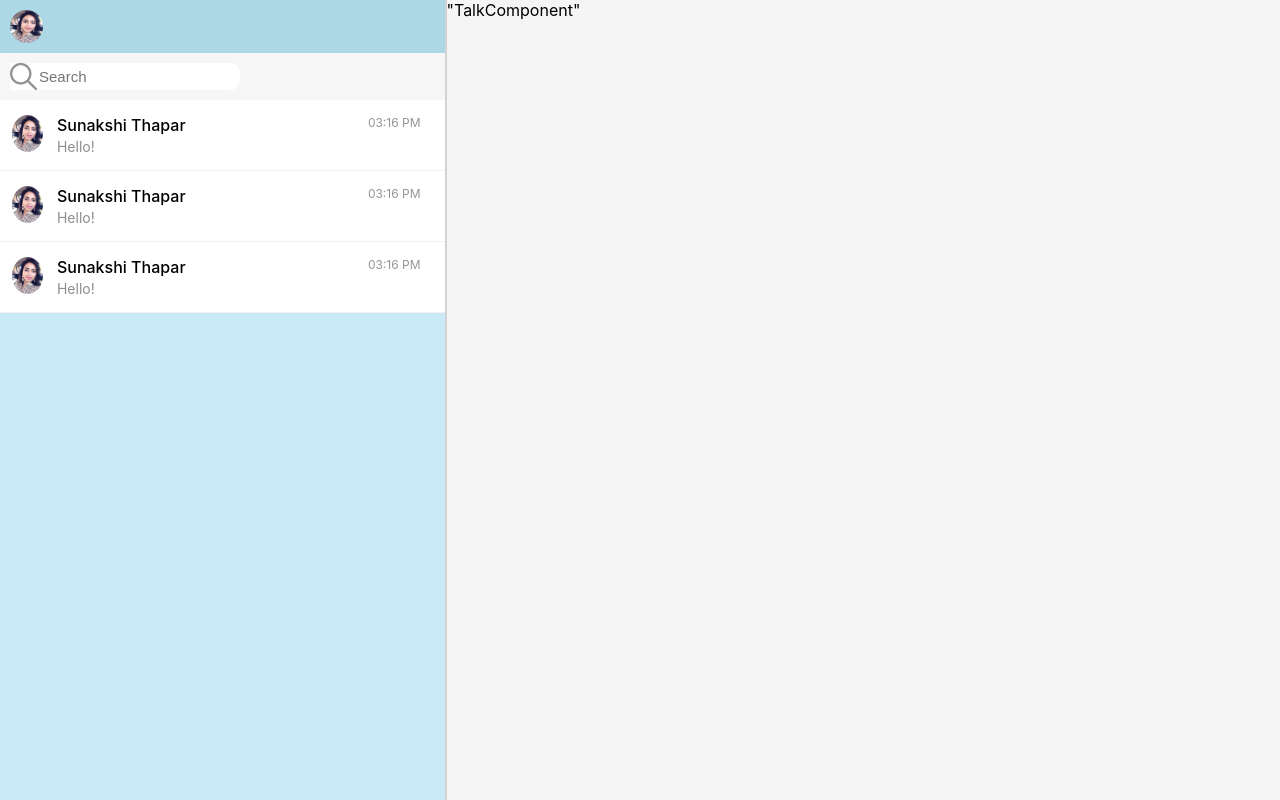
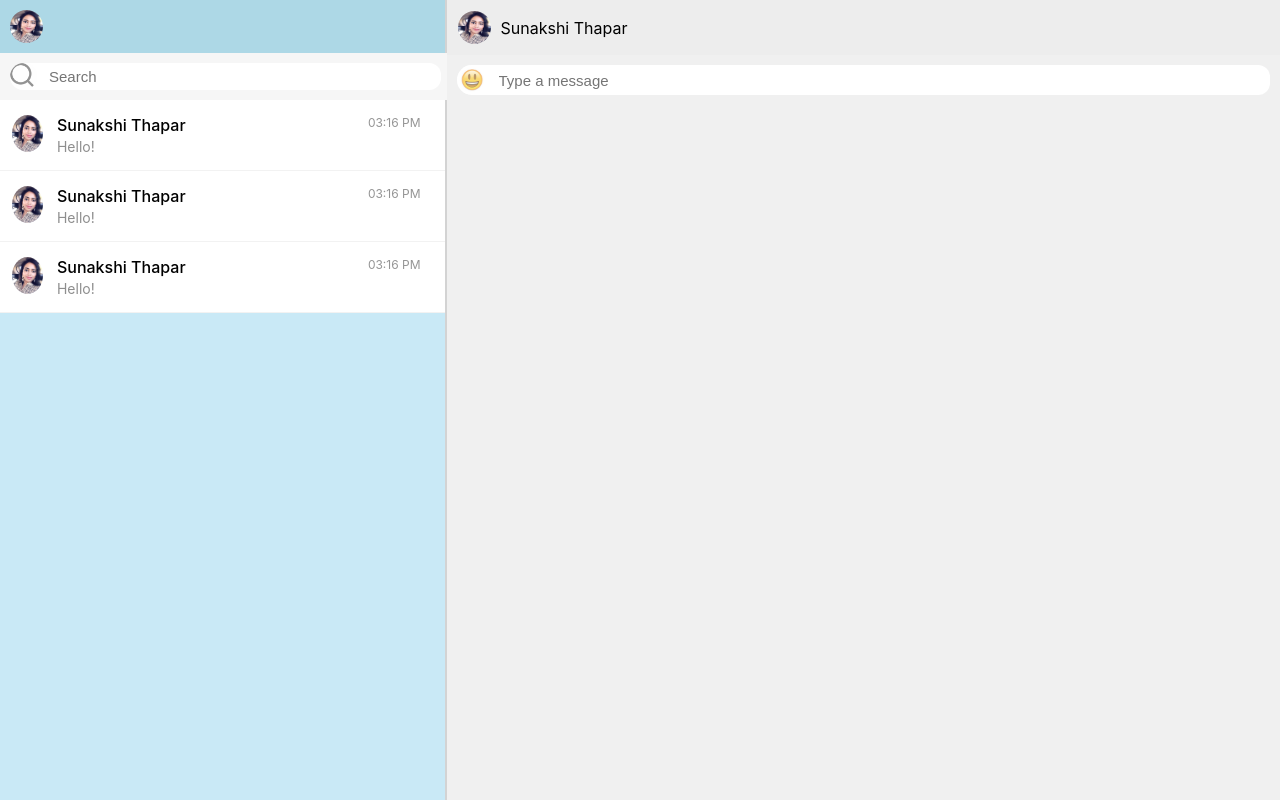
Before and after one commit to Sunakshi09/hellobox-app, a React (Create React App) app: page / in a window 1280 px wide. Built offline with nearby package versions, Linux system fonts and the light colour scheme.

Commit message:
Done Talk component

```diff
--- a/src/components/ContactComponent.js
+++ b/src/components/ContactComponent.js
@@ -22,15 +22,15 @@ const PortraitImage = styled.img`
 `;
 const SearchBox = styled.div`
   background: #f6f6f6;
-  display: flex;
   padding: 10px;
+  width: 97%;
 `;
 
-const SearchContainer = styled.div`
+export const SearchContainer = styled.div`
   display: flex;
   flex-direction: row;
   background: white;
-  border-radius: 17px;
+  border-radius: 16px;
   width: 100%
   padding: 5px 10px;
 `;
@@ -38,13 +38,15 @@ const SearchContainer = styled.div`
 const SearchIcon = styled.img`
   width: 27px;
   height: 27px;
+  border-radius: 50%;
 `;
-const SearchInput = styled.input`
+export const SearchInput = styled.input`
   width: 100%;
   outline: none;
   border: none;
   font-size: 15px;
-  border-radius: 10px;
+  border-radius: 12px;
+  margin-left: 10px;
 `;
 
 const ContactItem = styled.div`
--- a/src/components/TalkComponent.js
+++ b/src/components/TalkComponent.js
@@ -1,14 +1,62 @@
 import React from "react";
 import styled from "styled-components";
+import { SearchContainer, SearchInput } from "./ContactComponent";
 
 const Container = styled.div`
   display: flex;
   flex-direction: column;
   height: 100%;
+  width: 100%;
   flex: 3;
   background-color: #f5f5f5;
 `;
+
+const PortraitHeader = styled.div`
+  background: #ededed;
+  padding: 11px;
+  display: flex;
+  flex-direction: row;
+  gap: 10px;
+  align-items: center;
+`;
+
+const PortraitImage = styled.img`
+  width: 33px;
+  height: 33px;
+  border-radius: 50%;
+`;
+
+const ChatBox = styled.div`
+  background: #f0f0f0;
+  height: 100%;
+  width: 100%
+  display: flex;
+  padding: 10px;
+   bottom: 0;
+  align-items: center;
+`;
+const EmojiImage = styled.img`
+  width: 30px;
+  height: 30px;
+  opacity: 0.7;
+  border-radius: 50%;
+  cursor: pointer;
+`;
+
 const TalkComponent = () => {
-  return <Container>"TalkComponent"</Container>;
+  return (
+    <Container>
+      <PortraitHeader>
+        <PortraitImage src="/portrait/Sunakshi.png" />
+        Sunakshi Thapar
+      </PortraitHeader>
+      <ChatBox>
+        <SearchContainer>
+          <EmojiImage src={"/smiley.jpg"} />
+          <SearchInput placeholder="Type a message" />
+        </SearchContainer>
+      </ChatBox>
+    </Container>
+  );
 };
 export default TalkComponent;
```
Also changed, not shown: public/smiley.jpg (added).
